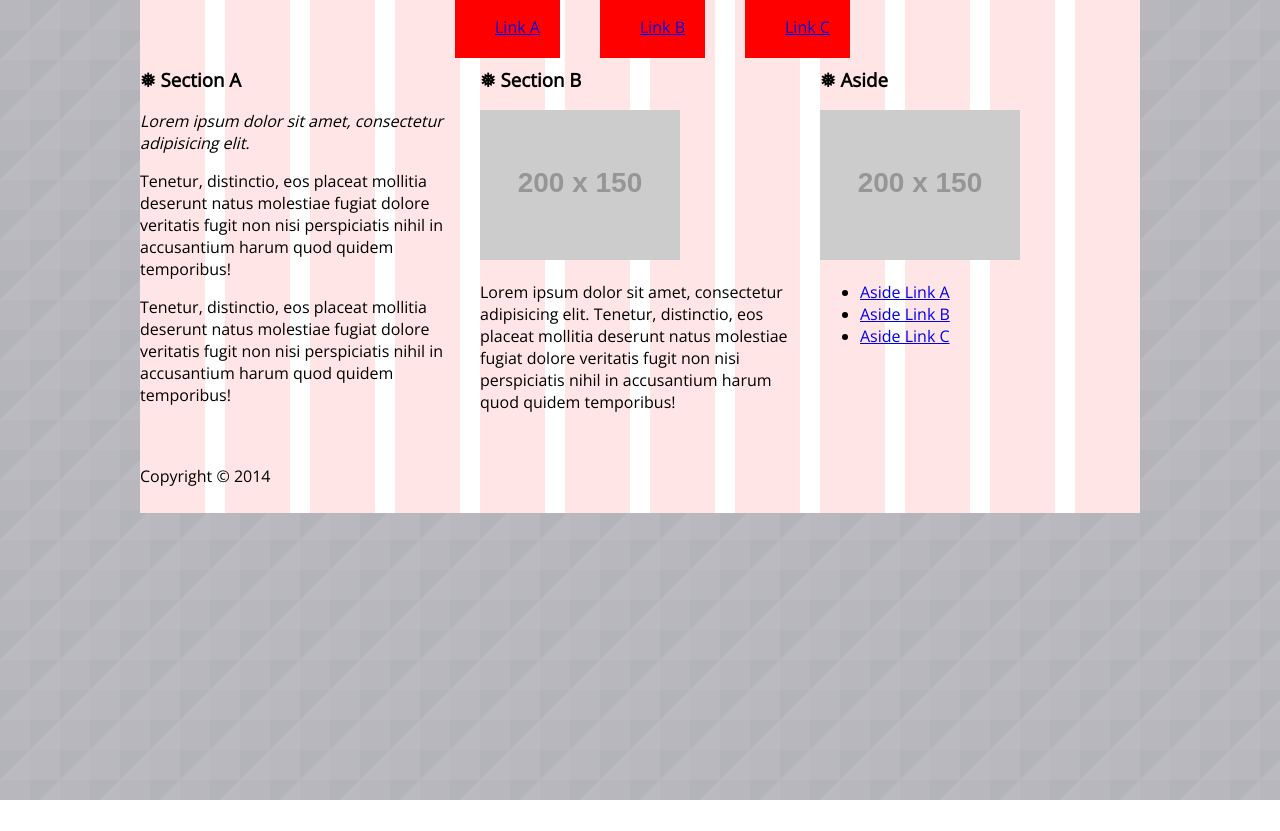
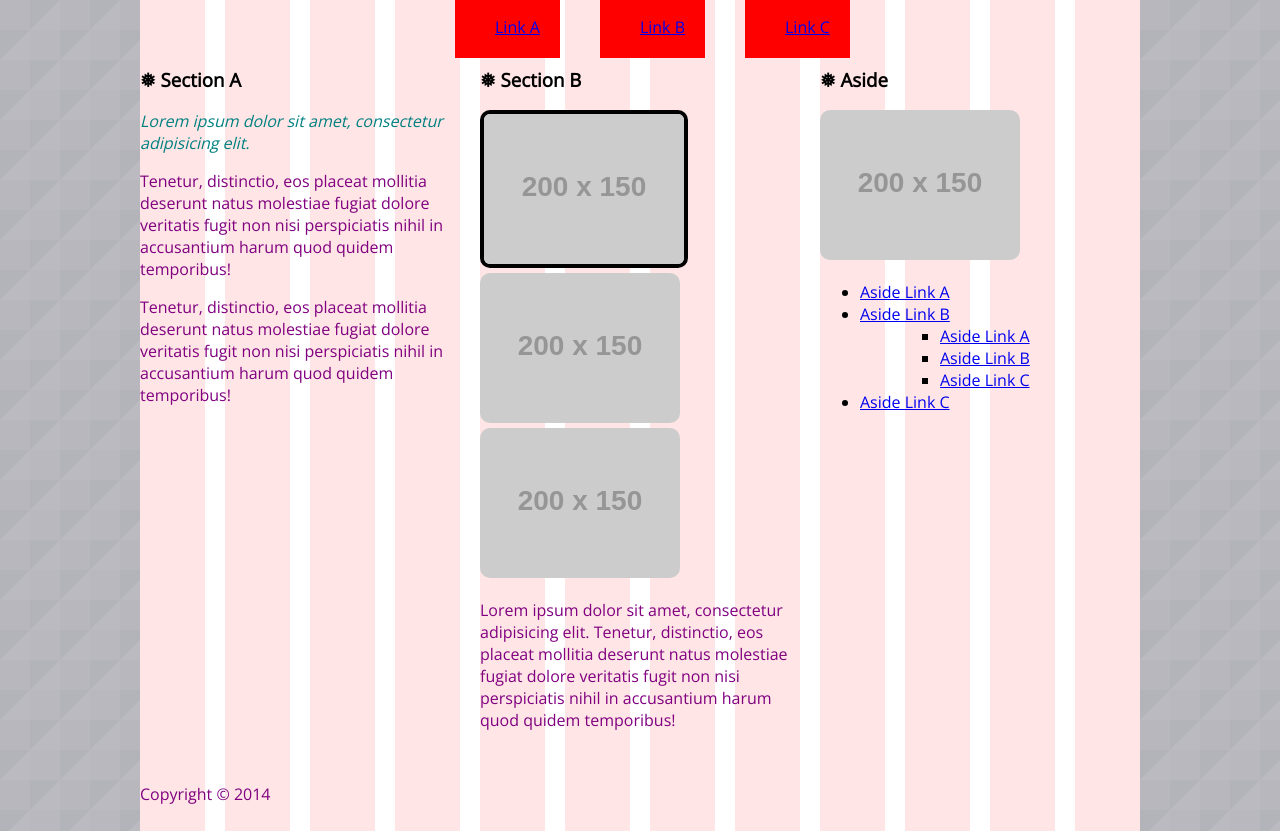
Before and after one commit to sstapish/midterm-refresh, a plain HTML site: page index.html in a window 1280 px wide. Before the commit the page ends 800 px from the top, so only its background shows below. Drawn offline with nearby package versions, Linux system fonts and the light colour scheme; placeholder pictures from the web are drawn by us.

Commit message:
midterm notes

```diff
--- a/css/styles.css
+++ b/css/styles.css
@@ -25,8 +25,42 @@ nav a:active {
 	background: green;
 }
 
+/* Show first link icon on hover*/
+ #first a:hover {
+ 	background: url("../img/link-1.png") no-repeat left center;
 
+ }
 
+#second a:hover {
+ 	background: url("../img/link-2.png") no-repeat left center;
+
+ }
+
+ /* Style Aside Round*/
+
+section img,
+aside img {
+	border-radius: 10px;
+}
+
+/* First image border inside section*/
+section  h3 + img {
+	border: 4px solid black;
+}
+
+/*Leadin paragraph*/
+
+p {
+	color: purple;
+}
+
+h3 + p {
+	color: teal;
+}
+
+aside li ul > li {
+	background: red;
+}
 
 /* Helper Classes */
 .showgrid {
--- a/index.html
+++ b/index.html
@@ -42,6 +42,8 @@
 			<h3>&#10053; Section B</h3>
 
 			<img src="http://placehold.it/200x150" alt="sample">
+			<img src="http://placehold.it/200x150" alt="sample">
+			<img src="http://placehold.it/200x150" alt="sample">
 
 			<p>Lorem ipsum dolor sit amet, consectetur adipisicing elit. Tenetur, distinctio, eos placeat mollitia deserunt natus molestiae fugiat dolore veritatis fugit non nisi perspiciatis nihil in accusantium harum quod quidem temporibus!</p>
 		</section>
@@ -52,6 +54,11 @@
 			<ul>
 		  		<li><a href="#">Aside Link A</a></li>
 		  		<li><a href="#">Aside Link B</a></li>
+		  			<ul><ul>
+		  				<li><a href="#">Aside Link A</a></li>
+		  				<li><a href="#">Aside Link B</a></li>
+		  				<li><a href="#">Aside Link C</a></li>
+					</ul></ul>
 		  		<li><a href="#">Aside Link C</a></li>
 			</ul>
 		</aside>
```
Also changed, not shown: img/link-1.png (renamed from img/reindeer-icon.png), img/link-2.png (added).
